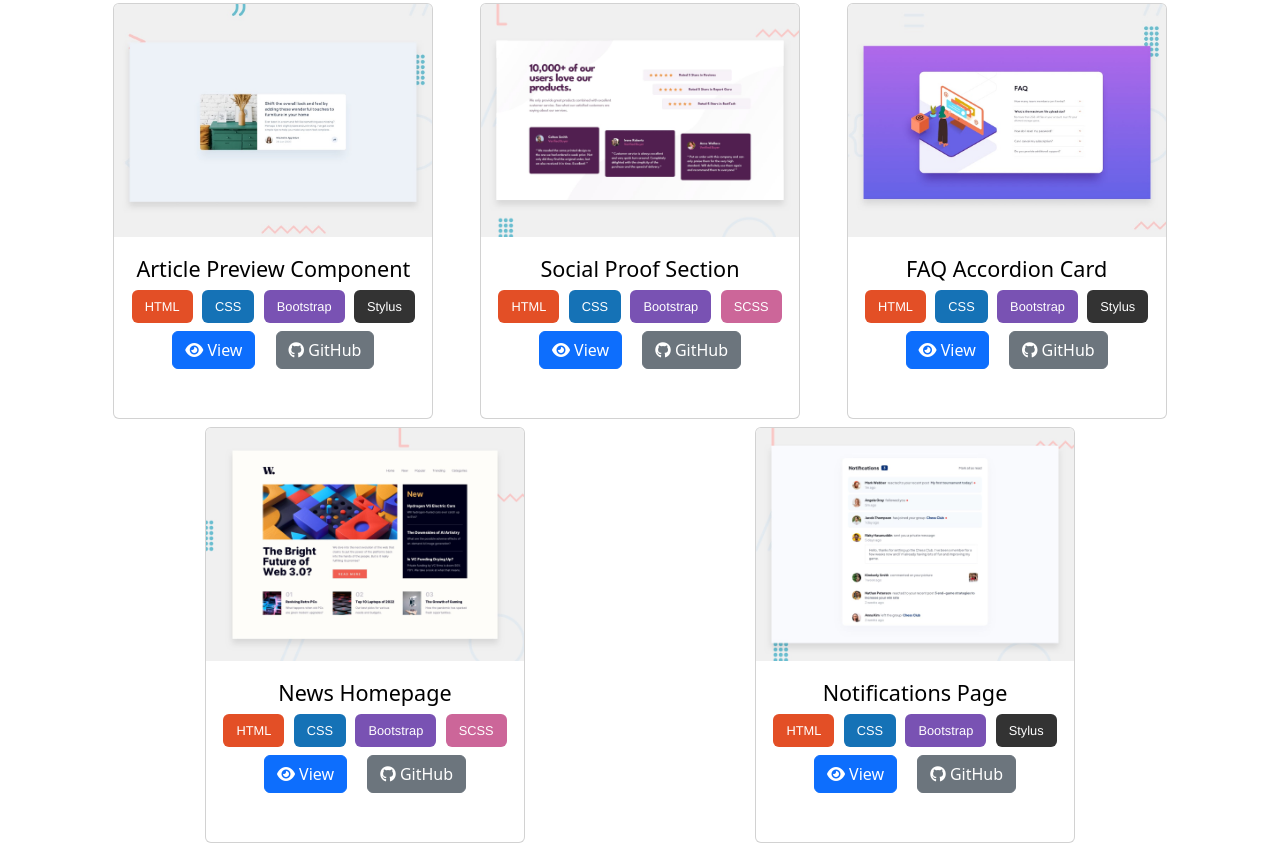
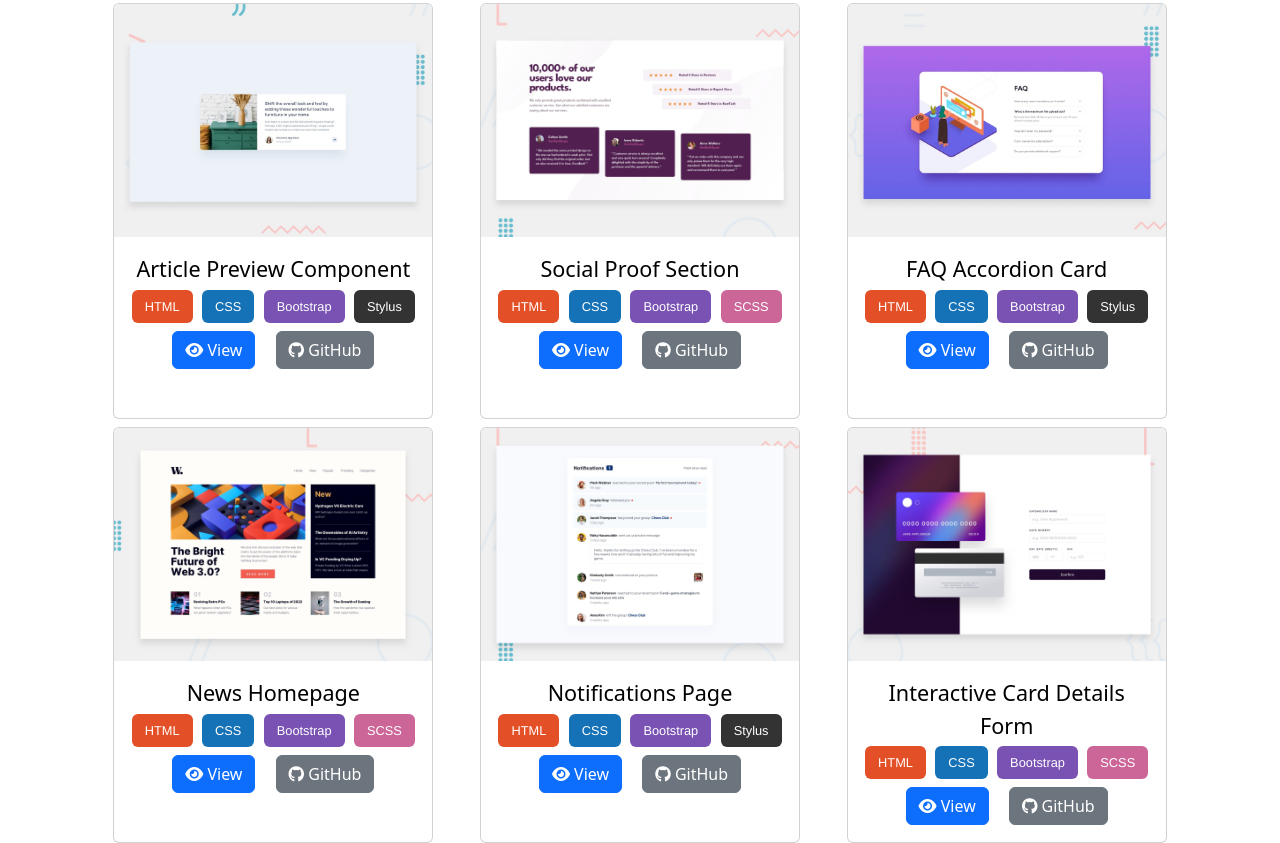
Before and after one commit to Petrosdevri/Frontend-Mentor-Challenges, a website: page index.html in a window 1280 px wide. Shown: the part 1397-2240 px from the top of the page. Drawn offline with nearby package versions, Linux system fonts and the light colour scheme.

Commit message:
Updated website

```diff
--- a/index.html
+++ b/index.html
@@ -143,6 +143,15 @@
                         <a class="btn btn-secondary card-link" href="https://github.com/Petrosdevri/Frontend-Mentor-Challenges/tree/main/notifications-page-main" target="_blank"><i class="fa-brands fa-github"></i> GitHub</a>
                     </div>
                 </div>
+                <div class="card" style="width: 20rem; height: 26rem;">
+                    <img src="interactive-card-details-form-main/design/desktop-preview.jpg" class="card-img-top" alt="Interactive Card Details Form">
+                    <div class="card-body">
+                        <div class="card-title">Interactive Card Details Form</div>
+                        <div class="card-subtitle mb-2 text-muted"><div class="d-flex justify-content-evenly align-items-center gap-2"><button class="btn html-btn">HTML</button><button class="btn css-btn">CSS</button><button class="btn bootstrap-btn">Bootstrap</button><button class="btn scss-btn">SCSS</button></div></div>
+                        <a class="btn btn-primary card-link" href="interactive-card-details-form-main/index.html" target="_blank"><i class="fa-solid fa-eye"></i> View</a>
+                        <a class="btn btn-secondary card-link" href="https://github.com/Petrosdevri/Frontend-Mentor-Challenges/tree/main/interactive-card-details-form-main" target="_blank"><i class="fa-brands fa-github"></i> GitHub</a>
+                    </div>
+                </div>
             </div>
         </div>
     </body>
```
